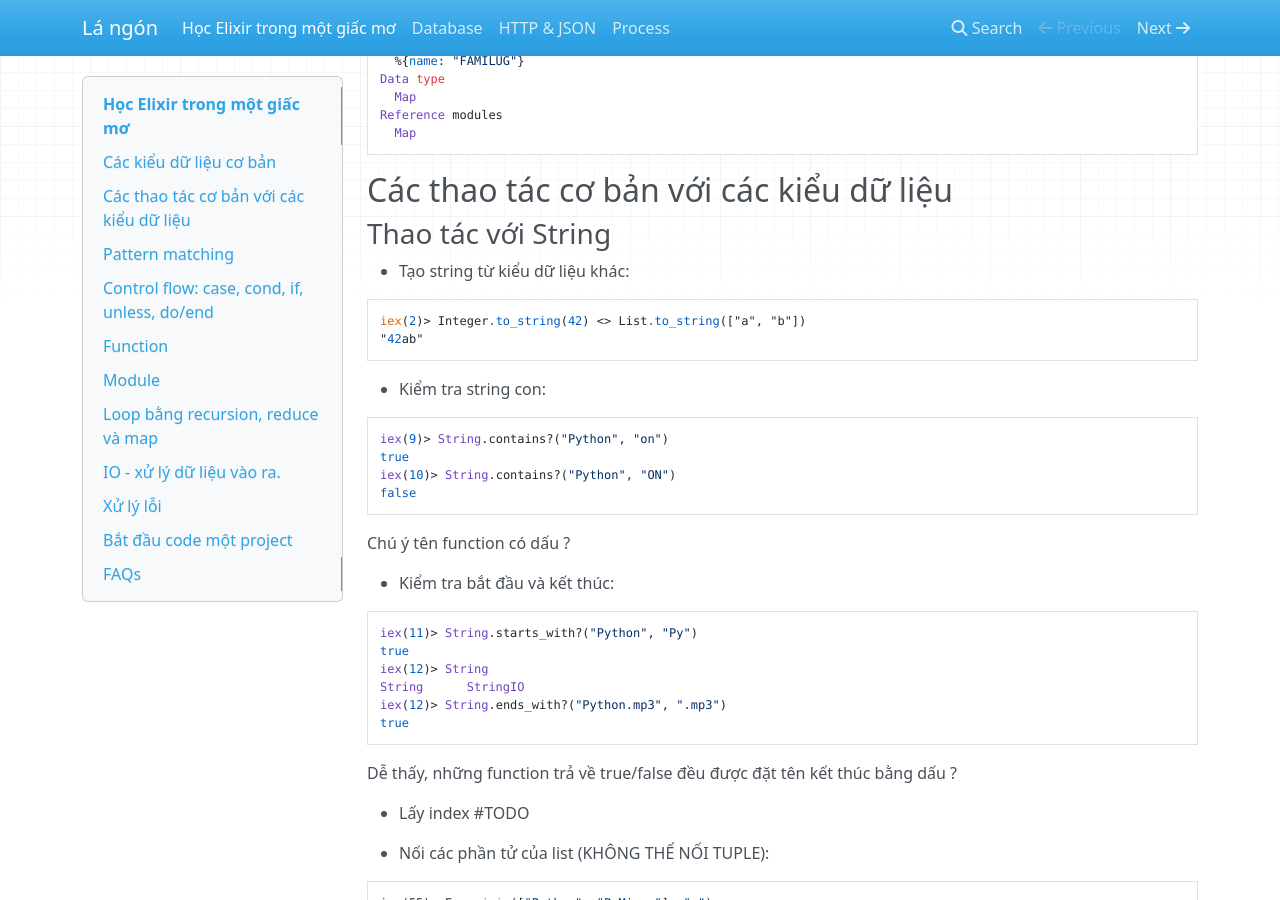
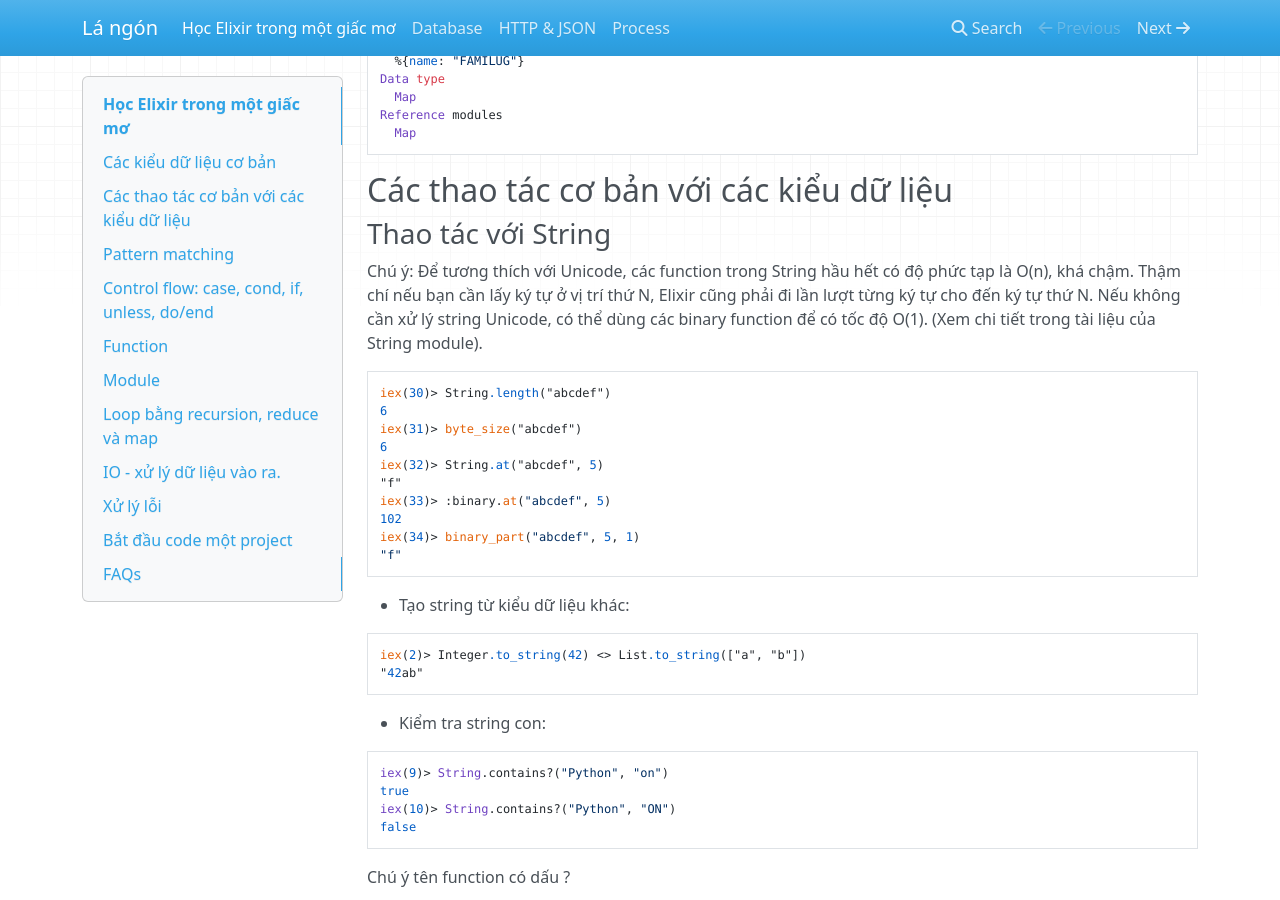
Before and after one commit to hvnsweeting/elixir-trong-mot-giac-mo, an MkDocs documentation site: the page built from docs/index.md, in a window 1280 px wide and 900 px high, scrolled down 4613 px. Built offline with MkDocs 1.6.1, drawn with Linux system fonts in a browser that asks for light colours; nearby versions of some CDN libraries.

Commit message:
Add note on performance of String

````diff
--- a/docs/index.md
+++ b/docs/index.md
@@ -238,6 +238,25 @@ Reference modules
 ## Các thao tác cơ bản với các kiểu dữ liệu
 
 ### Thao tác với String
+
+Chú ý: Để tương thích với Unicode, các function trong String hầu hết có độ phức tạp
+là O(n), khá chậm. Thậm chí nếu bạn cần lấy ký tự ở vị trí thứ N, Elixir cũng phải
+đi lần lượt từng ký tự cho đến ký tự thứ N.
+Nếu không cần xử lý string Unicode, có thể dùng các binary function để có tốc độ O(1).
+(Xem chi tiết trong tài liệu của String module).
+
+```
+iex(30)> String.length("abcdef")
+6
+iex(31)> byte_size("abcdef")
+6
+iex(32)> String.at("abcdef", 5)
+"f"
+iex(33)> :binary.at("abcdef", 5)
+102
+iex(34)> binary_part("abcdef", 5, 1)
+"f"
+```
 
 - Tạo string từ kiểu dữ liệu khác:
 ```
````
